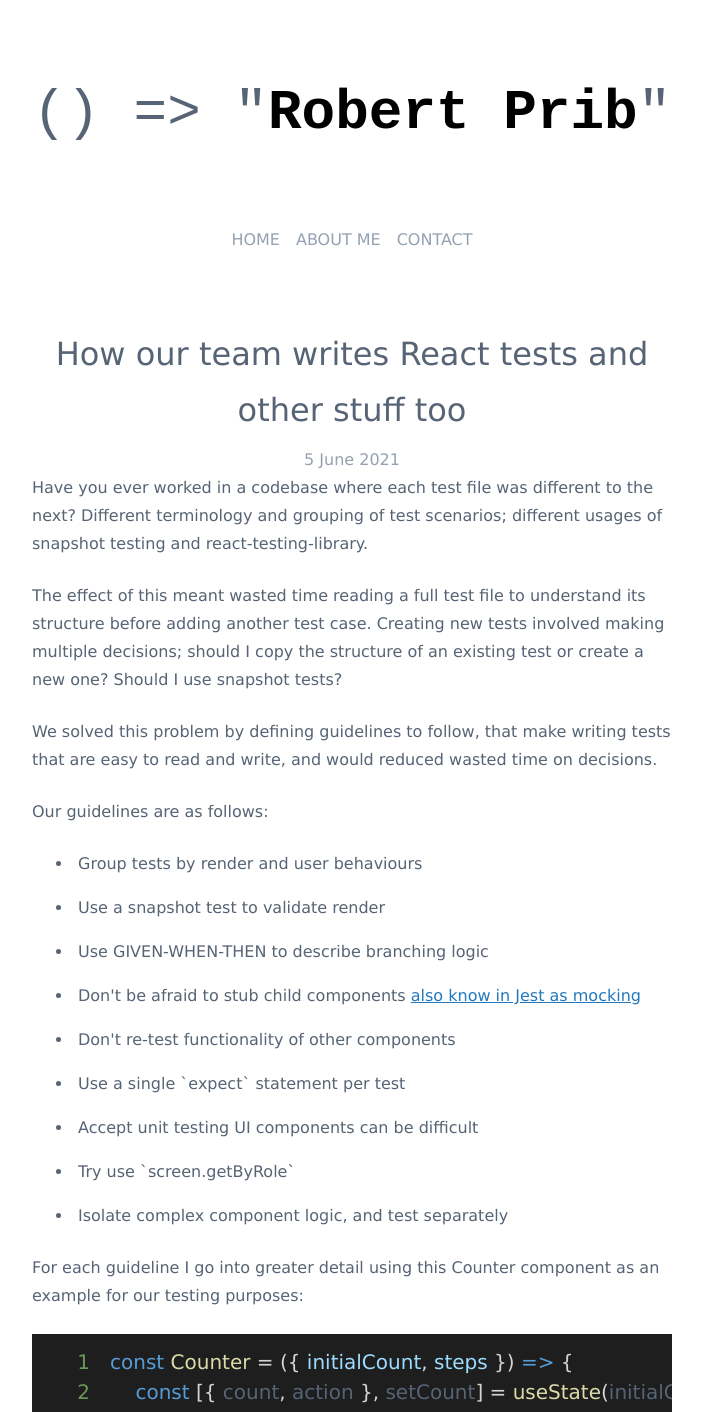
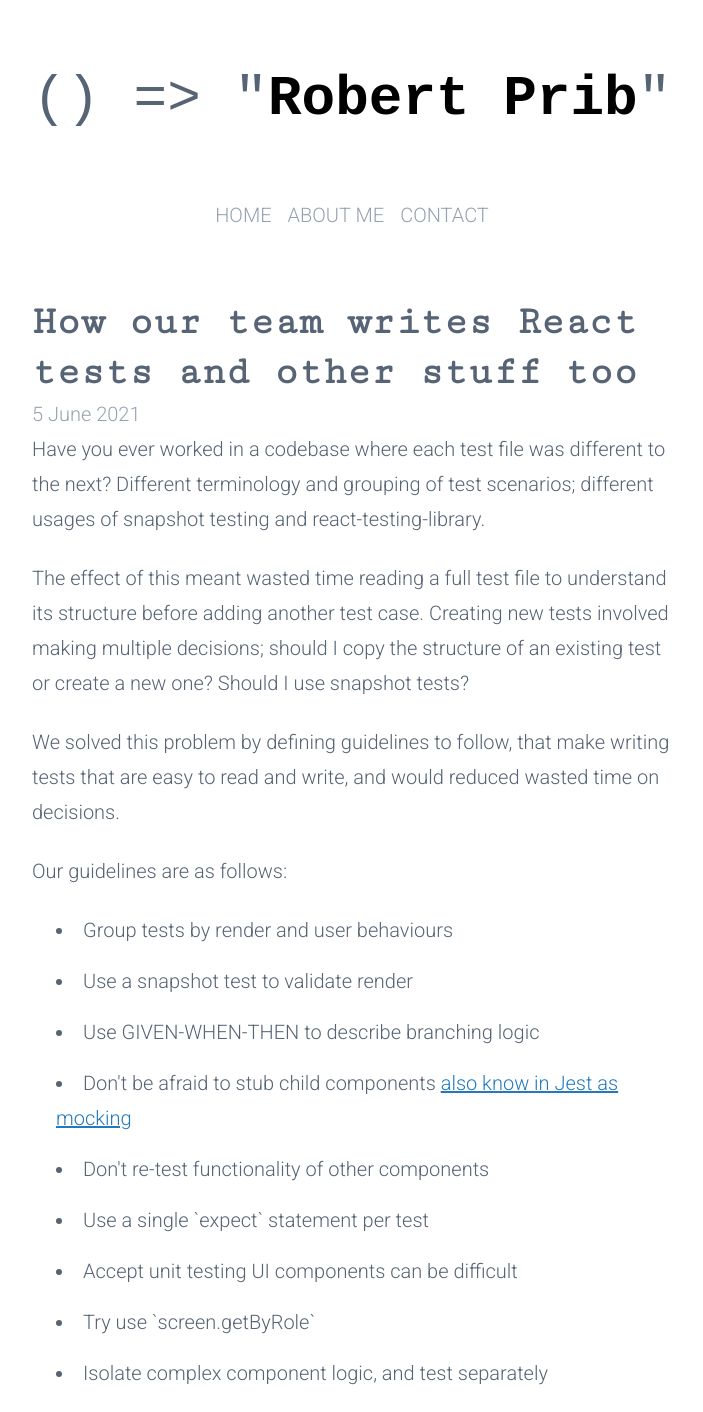
Before and after one commit to Whassup/blog, a React (Create React App) app: page /blog/article/1 in a window 1280 px wide. Shown: the top 1412 px of the page, without its empty margins (288-991 px from the left). Built offline with nearby package versions, Linux system fonts and the light colour scheme.

Commit message:
fixed styles for an article page

```diff
--- a/src/App.css
+++ /dev/null
@@ -1,38 +0,0 @@
-.App {
-  text-align: center;
-}
-
-.App-logo {
-  height: 40vmin;
-  pointer-events: none;
-}
-
-@media (prefers-reduced-motion: no-preference) {
-  .App-logo {
-    animation: App-logo-spin infinite 20s linear;
-  }
-}
-
-.App-header {
-  background-color: #282c34;
-  min-height: 100vh;
-  display: flex;
-  flex-direction: column;
-  align-items: center;
-  justify-content: center;
-  font-size: calc(10px + 2vmin);
-  color: white;
-}
-
-.App-link {
-  color: #61dafb;
-}
-
-@keyframes App-logo-spin {
-  from {
-    transform: rotate(0deg);
-  }
-  to {
-    transform: rotate(360deg);
-  }
-}
--- a/src/App.tsx
+++ b/src/App.tsx
@@ -1,6 +1,5 @@
 import React, { FunctionComponent } from 'react';
 import { BrowserRouter as Router, Route, Switch } from 'react-router-dom';
-import './App.css';
 import { Article } from './Pages/Article/Article';
 import { Home } from './Pages/Home/Home';
 
--- a/src/Header/Header.tsx
+++ b/src/Header/Header.tsx
@@ -6,6 +6,7 @@ const Wrapper = styled.header`
     display: flex;
     flex-direction: column;
     padding: 4rem 2rem;
+    align-items: center;
 `;
 
 const Title = styled.h1`
--- a/src/Pages/Article/articles/HowOurTeamWritesReactTests.tsx
+++ b/src/Pages/Article/articles/HowOurTeamWritesReactTests.tsx
@@ -1,7 +1,7 @@
-import React from 'react';
+import React, { FunctionComponent } from 'react';
 import { A, CodeBlock, Date, H1, LI, P, UL } from '../../../shared/typography/typography';
 
-export const HowOurTeamWritesReactTests = () => {
+export const HowOurTeamWritesReactTests: FunctionComponent = () => {
     return (
         <>
             <H1>How our team writes React tests and other stuff too</H1>
--- a/src/index.css
+++ b/src/index.css
@@ -1,3 +1,5 @@
+@import url('https://fonts.googleapis.com/css2?family=Cutive+Mono&family=Roboto:wght@300;400&display=swap');
+
 html, body, div, span, applet, object, iframe,
 h1, h2, h3, h4, h5, h6, p, blockquote, pre,
 a, abbr, acronym, address, big, cite, code,
@@ -14,11 +16,28 @@ time, mark, audio, video {
 	margin: 0;
 	padding: 0;
 	border: 0;
-	font-size: 100%;
 	font: inherit;
 	vertical-align: baseline;
+	color: inherit;
+}
+
+h1, h2, h3, h4, h5, h6, pre, code {
+	font-family: 'Cutive Mono', monospace;
+	line-height: 1.25;
+}
+
+html {
+	font-size: 100%;
+	font-family: 'Roboto', sans-serif;
+	font-weight: 300;
 	color: #576475;
-	font-family: 'Lucida Sans', 'Lucida Sans Regular', 'Lucida Grande', 'Lucida Sans Unicode', Geneva, Verdana, sans-serif;
+}
+
+body {
+	font-size: 1.25rem;
+	font-family: 'Roboto', sans-serif;
+	font-weight: 300;
+	color: #576475;
 }
 
 article, aside, details, figcaption, figure,
--- a/src/shared/typography/typography.tsx
+++ b/src/shared/typography/typography.tsx
@@ -1,14 +1,14 @@
 import React, { FunctionComponent } from 'react';
 import { PrismLight as SyntaxHighlighter } from 'react-syntax-highlighter';
 import jsx from 'react-syntax-highlighter/dist/esm/languages/prism/jsx';
-import { vscDarkPlus as dark } from 'react-syntax-highlighter/dist/esm/styles/prism';
+import { hopscotch } from 'react-syntax-highlighter/dist/esm/styles/prism';
 import styled from 'styled-components';
 
 SyntaxHighlighter.registerLanguage('jsx', jsx);
 
 export const H1 = styled.h1`
-    font-size: 2rem;
-    padding: 0.5rem;
+    font-size: 2.5rem;
+    font-weight: 700;
 
     > * {
         color: #000;
@@ -44,13 +44,7 @@ export const A = styled.a`
 
 // eslint-disable-next-line react/prop-types
 export const CodeBlock: FunctionComponent = ({ children }) => (
-    <SyntaxHighlighter
-        language="jsx"
-        style={dark}
-        showLineNumbers
-        wrap
-        codeTagProps={{ style: { fontSize: '1.25rem' } }}
-    >
+    <SyntaxHighlighter language="jsx" style={hopscotch} wrapLongLines codeTagProps={{ style: { fontSize: '1.25rem' } }}>
         {children}
     </SyntaxHighlighter>
 );
```
